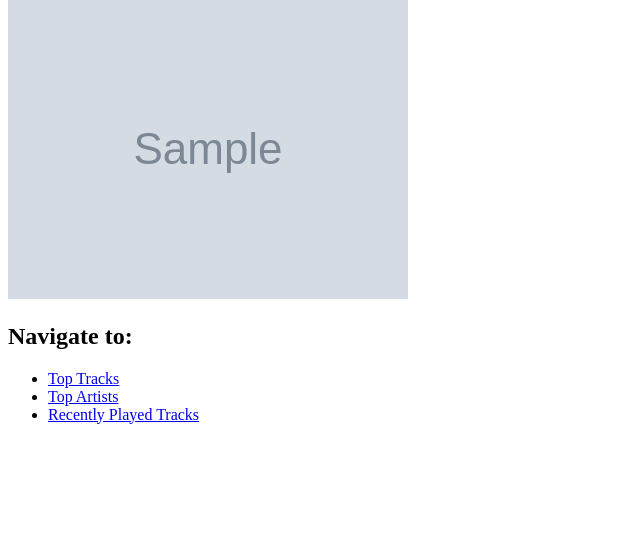
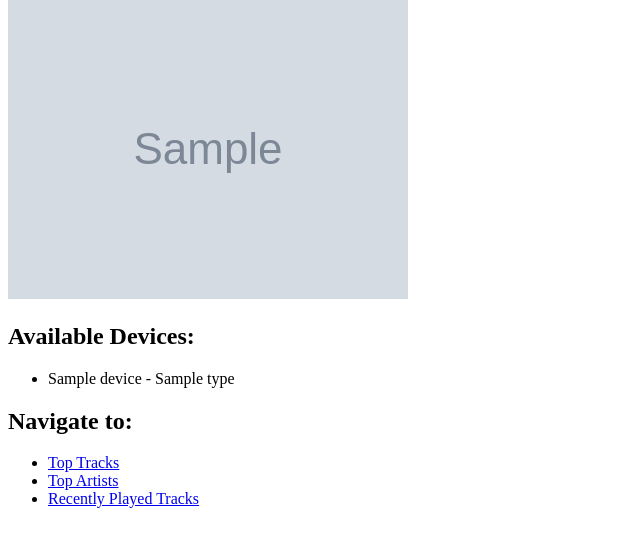
Before and after one commit to YassineAssim23/MelodyCapsule, a Flask app: template src/templates/dashboard.html in a window 1280 px wide. Shown: the part 162-709 px from the top of the page, without its empty margins (0-640 px from the left). Run offline with Flask 3, Linux system fonts and the light colour scheme; the template is opened without the code that fills it: most values are stand-ins (such as "Sample title", 1, 10 or a date in 2020); grey boxes marked "Sample" are stand-in pictures.

Commit message:
Available Devices functionality
Available devices can be viewed on dashboard

```diff
--- a/src/app.py
+++ b/src/app.py
@@ -1,5 +1,5 @@
 from flask import Flask, request, session, redirect, url_for, render_template
-from spotify_utils import get_user_top_tracks, get_user_top_artists, get_user_info, get_recently_played
+from spotify_utils import get_user_top_tracks, get_user_top_artists, get_user_info, get_recently_played, get_user_devices
 import spotipy
 from spotipy.oauth2 import SpotifyOAuth
 from dotenv import load_dotenv
@@ -18,7 +18,7 @@ def create_spotify_oauth():
         client_id=CLIENT_ID,
         client_secret=CLIENT_SECRET,
         redirect_uri="http://127.0.0.1:5000/redirectPage",
-        scope="user-top-read user-library-read user-read-recently-played"
+        scope="user-top-read user-library-read user-read-recently-played user-read-playback-state"
     )
 
 app = Flask(__name__)
@@ -33,15 +33,21 @@ def homepage():
 def dashboard():
     user_token = get_token()
     if user_token:
+        # Get user information and devices separately
         user_info = get_user_info(user_token)
-        if user_info:
-            return render_template('dashboard.html', title='Welcome to MelodyCapsule!', user_info=user_info)
+        devices = get_user_devices(user_token)
+
+        if user_info is not None and devices is not None:
+            # If both user information and devices are retrieved successfully, pass them to the template
+            return render_template('dashboard.html', title='Welcome to MelodyCapsule!', user_info=user_info, devices=devices)
         else:
-            # Handle the case when user information retrieval fails
-            return render_template('dashboard.html', title='Welcome to MelodyCapsule!', user_info=None)
+            # Handle the case when either user information or devices retrieval fails
+            error_message = "Error retrieving user information or devices. Please try again later."
+            return render_template('error.html', error_message=error_message)
     else:
         # Handle the case when the user is not authenticated
         return render_template('error.html', error_message="User not authenticated. Please login first.")
+
 
 
 @app.route('/login')
@@ -50,7 +56,7 @@ def login():
         client_id = CLIENT_ID,
         client_secret=CLIENT_SECRET,
         redirect_uri="http://127.0.0.1:5000/redirectPage",
-        scope="user-top-read user-library-read user-read-recently-played"
+        scope="user-top-read user-library-read user-read-recently-played user-read-playback-state"
     )
     auth_url = sp_oauth.get_authorize_url()
     return redirect(auth_url)
@@ -63,7 +69,7 @@ def redirectPage():
         client_id = CLIENT_ID,
         client_secret=CLIENT_SECRET,
         redirect_uri="http://127.0.0.1:5000/redirectPage",
-        scope="user-top-read user-library-read user-read-recently-played"
+        scope="user-top-read user-library-read user-read-recently-played user-read-playback-state"
     )
     token_info = sp_oauth.get_access_token(code)
     session[TOKEN_INFO] = token_info
--- a/src/spotify_utils.py
+++ b/src/spotify_utils.py
@@ -64,6 +64,16 @@ def get_user_info(token_info):
         print(f"Error getting user information: {e}")
         return None
 
+
+def get_user_devices(token_info):
+    sp = create_spotify_client(token_info)
+    try:
+        devices = sp.devices()
+        return devices.get('devices', [])
+    except Exception as e:
+        print(f"Error getting user devices: {e}")
+        return None
+
 def get_recently_played(token_info):
     sp = create_spotify_client(token_info)
     try:
--- a/src/templates/dashboard.html
+++ b/src/templates/dashboard.html
@@ -18,6 +18,17 @@
         <p>Failed to retrieve user information.</p>
     {% endif %}
 
+    {% if devices %}
+        <h2>Available Devices:</h2>
+        <ul>
+            {% for device in devices %}
+                <li>{{ device.name }} - {{ device.type }}</li>
+            {% endfor %}
+        </ul>
+    {% else %}
+        <p>No devices available.</p>
+    {% endif %}
+
     <h2>Navigate to:</h2>
     <ul>
         <li><a href="/toptracks">Top Tracks</a></li>
--- a/src/test.py
+++ b/src/test.py
@@ -12,11 +12,10 @@ sp = spotipy.Spotify(auth_manager=SpotifyOAuth(
     client_id=CLIENT_ID,
     client_secret=CLIENT_SECRET,
     redirect_uri="http://127.0.0.1:5000/redirectPage",
-    scope="user-top-read user-library-read"
-))
+    scope="user-top-read user-library-read user-read-playback-state"))
 
 # Get the current user's top tracks
-me = sp.current_user()
+me = sp.current_user_playlists(limit=50, offset=0)
 
 # Print the dictionary to explore its structure
 print(me)
```
Also changed, not shown: 1 other file.
